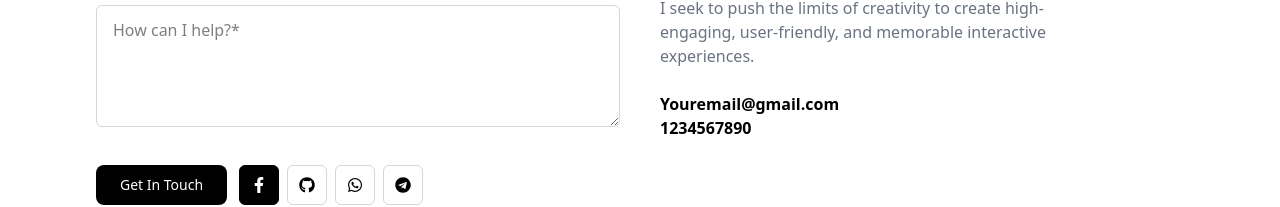
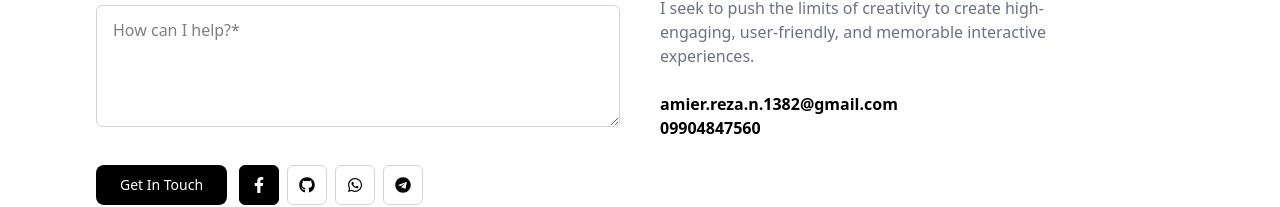
Before and after one commit to Reza2348/Portfolio, a React (Vite) app: page / in a window 1280 px wide. Shown: the part 4623-4830 px from the top of the page. Built offline with nearby package versions, Linux system fonts and the light colour scheme.

Commit message:
Update index.jsx

```diff
--- a/src/components/ContactUS/index.jsx
+++ b/src/components/ContactUS/index.jsx
@@ -72,8 +72,10 @@ const ContactUS = () => {
             I seek to push the limits of creativity to create high-engaging,
             user-friendly, and memorable interactive experiences.
           </p>
-          <p className="font-semibold text-black">Youremail@gmail.com</p>
-          <p className="font-semibold text-black">1234567890</p>
+          <p className="font-semibold text-black">
+            amier.reza.n.1382@gmail.com
+          </p>
+          <p className="font-semibold text-black">09904847560</p>
         </div>
       </div>
     </section>
```
